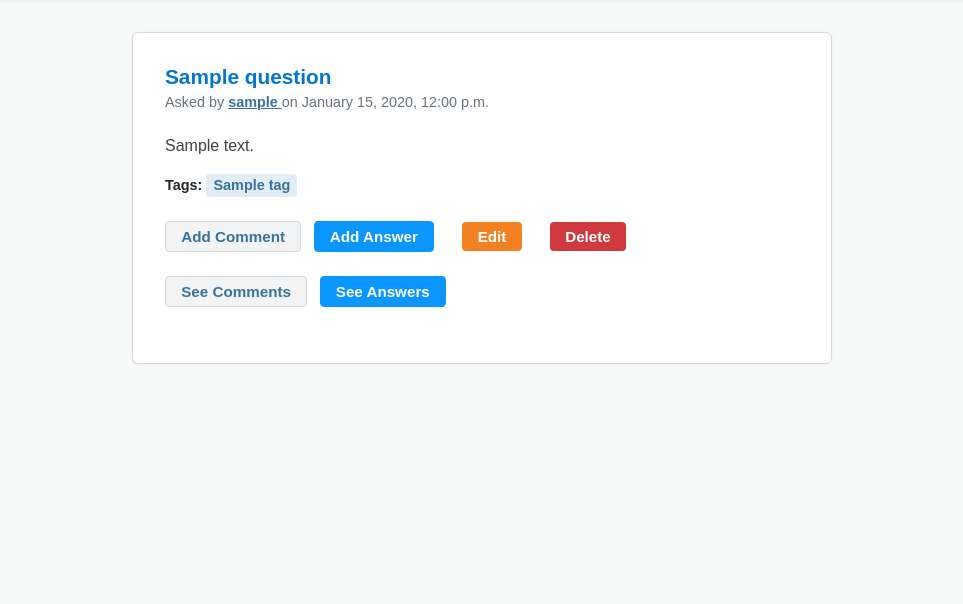
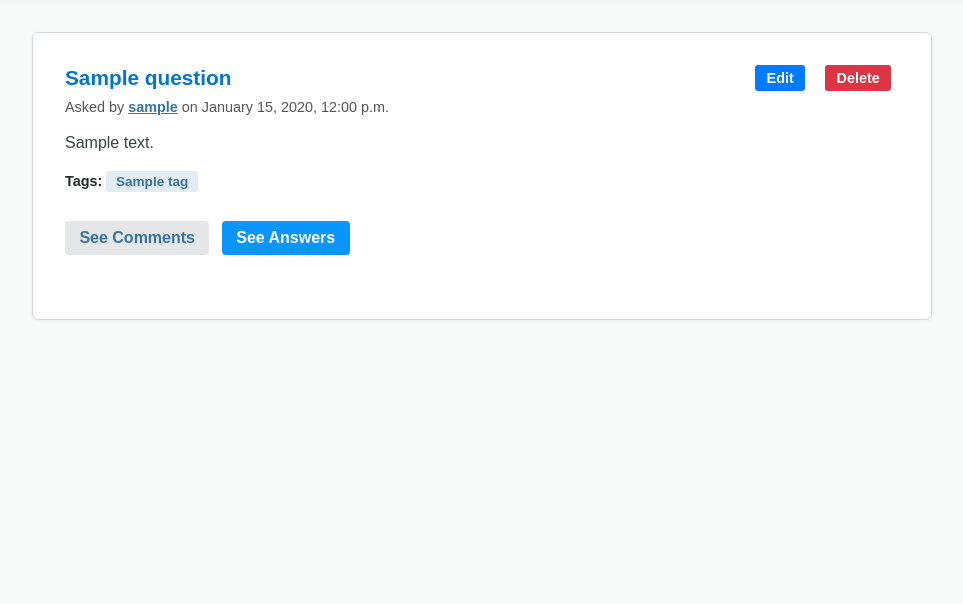
Before and after one commit to SlavSlavov13/DjangoQandAPlatform, a Django app: page /questions/1/details/ in a window 1280 px wide. Shown: the part 48-652 px from the top of the page, without its empty margins (158-1121 px from the left). Run offline with Django 5.2, Linux system fonts and the light colour scheme; a user stored in the database is signed in; tables that the repository leaves empty hold one stand-in row (values such as "Sample post"); data that the repository does not hold is empty.

Commit message:
enhance question detail view with edit/delete buttons and improved layout

```diff
--- a/static/css/styles.css
+++ b/static/css/styles.css
@@ -1043,7 +1043,7 @@ main {
 }
 
 .btn-comment {
-	background-color: #f1f3f5;
+	background-color: #e4e6e7;
 	color: #39739d;
 	border: 1px solid #d6d9dc;
 	transition: background-color 0.2s ease;
@@ -1401,3 +1401,181 @@ main {
 	border-color: #005fa3;
 	color: white;
 }
+.questions-container {
+	max-width: 900px;
+	margin: 2rem auto;
+	padding: 0 1rem;
+}
+
+.question-title-row {
+	display: flex;
+	justify-content: space-between;
+	align-items: center;
+	margin-bottom: 0.5rem;
+}
+
+.question-title {
+	margin: 0;
+	flex: 1 1 auto;
+}
+
+.question-edit-delete-buttons a {
+	margin-left: 0.5rem;
+	padding: 0.3rem 0.7rem;
+	text-decoration: none;
+	border-radius: 3px;
+	font-size: 0.9rem;
+	transition: background-color 0.2s ease;
+}
+
+.question-edit-delete-buttons a.btn-edit {
+	background-color: #007bff;
+	color: white;
+}
+
+.question-edit-delete-buttons a.btn-edit:hover {
+	background-color: #0056b3;
+}
+
+.question-edit-delete-buttons a.btn-delete {
+	background-color: #dc3545;
+	color: white;
+}
+
+.question-edit-delete-buttons a.btn-delete:hover {
+	background-color: #a71d2a;
+}
+
+.question-meta {
+	font-size: 0.9rem;
+	color: #555;
+	margin-bottom: 1rem;
+}
+
+.question-body {
+	line-height: 1.5;
+	margin-bottom: 1rem;
+}
+
+.question-tags {
+	margin-bottom: 1rem;
+}
+
+.question-tags .tag {
+	display: inline-block;
+	background-color: #e1ecf4;
+	color: #39739d;
+	border-radius: 3px;
+	padding: 0.2rem 0.6rem;
+	font-size: 0.85rem;
+	margin-right: 0.3rem;
+	margin-bottom: 0.3rem;
+}
+
+.toggle-buttons {
+	margin-bottom: 1rem;
+}
+
+.toggle-buttons .btn {
+	margin-right: 0.5rem;
+}
+
+/* Buttons */
+
+.btn {
+	cursor: pointer;
+	border: none;
+	border-radius: 4px;
+	padding: 0.5rem 0.9rem;
+	font-size: 1rem;
+	text-decoration: none;
+	display: inline-block;
+	user-select: none;
+	transition: background-color 0.2s ease;
+}
+
+.btn-small {
+	font-size: 0.85rem;
+	padding: 0.3rem 0.6rem;
+}
+
+/* Cards */
+
+.card-list {
+	list-style: none;
+	padding: 0;
+	margin: 0;
+}
+
+.card-item {
+	border: 1px solid #ddd;
+	border-radius: 4px;
+	padding: 0.8rem 1rem;
+	margin-bottom: 1rem;
+	background-color: #fafafa;
+}
+
+.card-body {
+	margin-bottom: 0.5rem;
+	white-space: pre-wrap;
+}
+
+.card-meta {
+	font-size: 0.85rem;
+	color: #666;
+}
+
+.answer-buttons-wrapper {
+	margin-top: 0.5rem;
+}
+
+/* Section heading + add button container */
+
+.section-header {
+	display: flex;
+	justify-content: space-between;
+	align-items: center;
+	margin-bottom: 1rem;
+	gap: 1rem;
+}
+
+.section-heading {
+	font-weight: 600;
+	margin: 0;
+	flex-grow: 1;
+}
+
+.add-section-btn {
+	white-space: nowrap;
+	padding: 0.4rem 0.9rem;
+	font-size: 1rem;
+}
+
+/* Responsive */
+
+@media (max-width: 600px) {
+	.question-title-row {
+		flex-direction: column;
+		align-items: flex-start;
+	}
+	.question-edit-delete-buttons {
+		margin-top: 0.5rem;
+	}
+	.section-header {
+		flex-direction: column;
+		align-items: flex-start;
+		gap: 0.5rem;
+	}
+	.add-section-btn {
+		align-self: flex-start;
+	}
+}
+
+li.card-item {
+	margin: 1rem 0 0 0 ;
+	padding: 1rem;
+}
+
+li.card-item p {
+	margin: 0 ;
+}
--- a/templates/questions/question_details.html
+++ b/templates/questions/question_details.html
@@ -3,16 +3,25 @@
 {% block content %}
 	<main class="questions-container">
 		<article class="question-detail">
-			<h1 class="question-title">{{ question.title }}</h1>
+			<div class="question-title-row">
+				<h1 class="question-title">{{ question.title }}</h1>
+
+				{% if user.is_authenticated and user == question.author %}
+					<div class="question-edit-delete-buttons">
+						<a href="{% url 'question_update' question.pk %}" class="btn btn-edit">Edit</a>
+						<a href="{% url 'question_delete' question.pk %}" class="btn btn-delete">Delete</a>
+					</div>
+				{% endif %}
+			</div>
+
 			<p class="question-meta">
 				Asked by <a href="{% url 'profile-details' question.author.pk %}">
-				<strong>{{ question.author.username }}</strong>
-			</a>
+				<strong>{{ question.author.username }}</strong></a>
 				on {{ question.created_at|date:"F j, Y, g:i a" }}
 			</p>
-			<div class="question-body">
-				{{ question.body|linebreaks }}
-			</div>
+
+			<div class="question-body">{{ question.body|linebreaks }}</div>
+
 			{% if question.tags.all %}
 				<div class="question-tags">
 					<strong>Tags:</strong>
@@ -22,25 +31,25 @@
 				</div>
 			{% endif %}
 
-			<div class="question-actions">
-				{% if user.is_authenticated %}
-					<a href="{% url 'add_comment_to_question' question.pk %}" class="btn btn-comment">Add Comment</a>
-					<a href="{% url 'create-answer' question.pk %}" class="btn btn-answer">Add Answer</a>
-
-					{% if user == question.author %}
-						<a href="{% url 'question_update' question.pk %}" class="btn btn-edit">Edit</a>
-						<a href="{% url 'question_delete' question.pk %}" class="btn btn-delete">Delete</a>
-					{% endif %}
-				{% endif %}
-			</div>
-
 			<!-- Toggle Buttons -->
 			<div class="toggle-buttons">
 				<button class="btn btn-comment" id="show-comments-btn" type="button" aria-controls="comments-section" aria-expanded="false" onclick="showSection('comments')">See Comments</button>
 				<button class="btn btn-answer" id="show-answers-btn" type="button" aria-controls="answers-section" aria-expanded="false" onclick="showSection('answers')">See Answers</button>
 			</div>
 
-			<h2 id="section-heading" class="section-heading" aria-live="polite"></h2>
+			<!-- Section Header with heading + add button -->
+			<div class="section-header" hidden>
+				<h2 id="section-heading" class="section-heading" aria-live="polite"></h2>
+
+				{% if user.is_authenticated %}
+					<a href="{% url 'add_comment_to_question' question.pk %}" class="btn btn-comment add-section-btn" id="add-comment-btn" style="display:none;">
+						Add Comment
+					</a>
+					<a href="{% url 'create-answer' question.pk %}" class="btn btn-answer add-section-btn" id="add-answer-btn" style="display:none;">
+						Add Answer
+					</a>
+				{% endif %}
+			</div>
 
 			<!-- Answers Section -->
 			<div id="answers-section" class="content-section" aria-labelledby="section-heading" hidden>
@@ -51,8 +60,7 @@
 								<div class="card-body">{{ answer.content }}</div>
 								<div class="card-meta">
 									by <a href="{% url 'profile-details' answer.author.pk %}">
-									<strong>{{ answer.author.username }}</strong>
-								</a>
+									<strong>{{ answer.author.username }}</strong></a>
 									on {{ answer.created_at|date:"F j, Y, g:i a" }}
 								</div>
 
@@ -78,8 +86,7 @@
 												<div class="card-body">{{ comment.content|linebreaks }}</div>
 												<div class="card-meta">
 													by <a href="{% url 'profile-details' comment.author.pk %}">
-													<strong>{{ comment.author.username }}</strong>
-												</a>
+													<strong>{{ comment.author.username }}</strong></a>
 													on {{ comment.created_at|date:"F j, Y, g:i a" }}
 												</div>
 											</li>
@@ -105,8 +112,7 @@
 								<div class="card-body">{{ comment.content|linebreaksbr }}</div>
 								<div class="card-meta">
 									by <a href="{% url 'profile-details' comment.author.pk %}">
-									<strong>{{ comment.author.username }}</strong>
-								</a>
+									<strong>{{ comment.author.username }}</strong></a>
 									on {{ comment.created_at|date:"F j, Y, g:i a" }}
 								</div>
 							</li>
@@ -141,31 +147,52 @@
 		function showSection(section) {
 			const answersSection = document.getElementById('answers-section');
 			const commentsSection = document.getElementById('comments-section');
+			const sectionHeader = document.querySelector('.section-header');
 			const heading = document.getElementById('section-heading');
 			const showAnswersBtn = document.getElementById('show-answers-btn');
 			const showCommentsBtn = document.getElementById('show-comments-btn');
 
+			const addAnswerBtn = document.getElementById('add-answer-btn');
+			const addCommentBtn = document.getElementById('add-comment-btn');
+
 			if (section === 'answers') {
 				answersSection.hidden = false;
 				commentsSection.hidden = true;
+
+				sectionHeader.hidden = false;
 				heading.textContent = 'Answers:';
 				showAnswersBtn.setAttribute('aria-expanded', 'true');
 				showCommentsBtn.setAttribute('aria-expanded', 'false');
+
+				if (addAnswerBtn) addAnswerBtn.style.display = 'inline-block';
+				if (addCommentBtn) addCommentBtn.style.display = 'none';
 			} else if (section === 'comments') {
 				commentsSection.hidden = false;
 				answersSection.hidden = true;
+
+				sectionHeader.hidden = false;
 				heading.textContent = 'Comments:';
 				showCommentsBtn.setAttribute('aria-expanded', 'true');
 				showAnswersBtn.setAttribute('aria-expanded', 'false');
+
+				if (addCommentBtn) addCommentBtn.style.display = 'inline-block';
+				if (addAnswerBtn) addAnswerBtn.style.display = 'none';
 			}
 		}
 
 		document.addEventListener('DOMContentLoaded', () => {
-			document.getElementById('answers-section').hidden = true;
-			document.getElementById('comments-section').hidden = true;
-			document.getElementById('section-heading').textContent = '';
-			// Optionally open one section by default:
-			// showSection('comments');
+			const answersSection = document.getElementById('answers-section');
+			const commentsSection = document.getElementById('comments-section');
+			const sectionHeader = document.querySelector('.section-header');
+			const addAnswerBtn = document.getElementById('add-answer-btn');
+			const addCommentBtn = document.getElementById('add-comment-btn');
+
+			answersSection.hidden = true;
+			commentsSection.hidden = true;
+			sectionHeader.hidden = true;
+
+			if (addAnswerBtn) addAnswerBtn.style.display = 'none';
+			if (addCommentBtn) addCommentBtn.style.display = 'none';
 		});
 	</script>
 {% endblock %}
```
